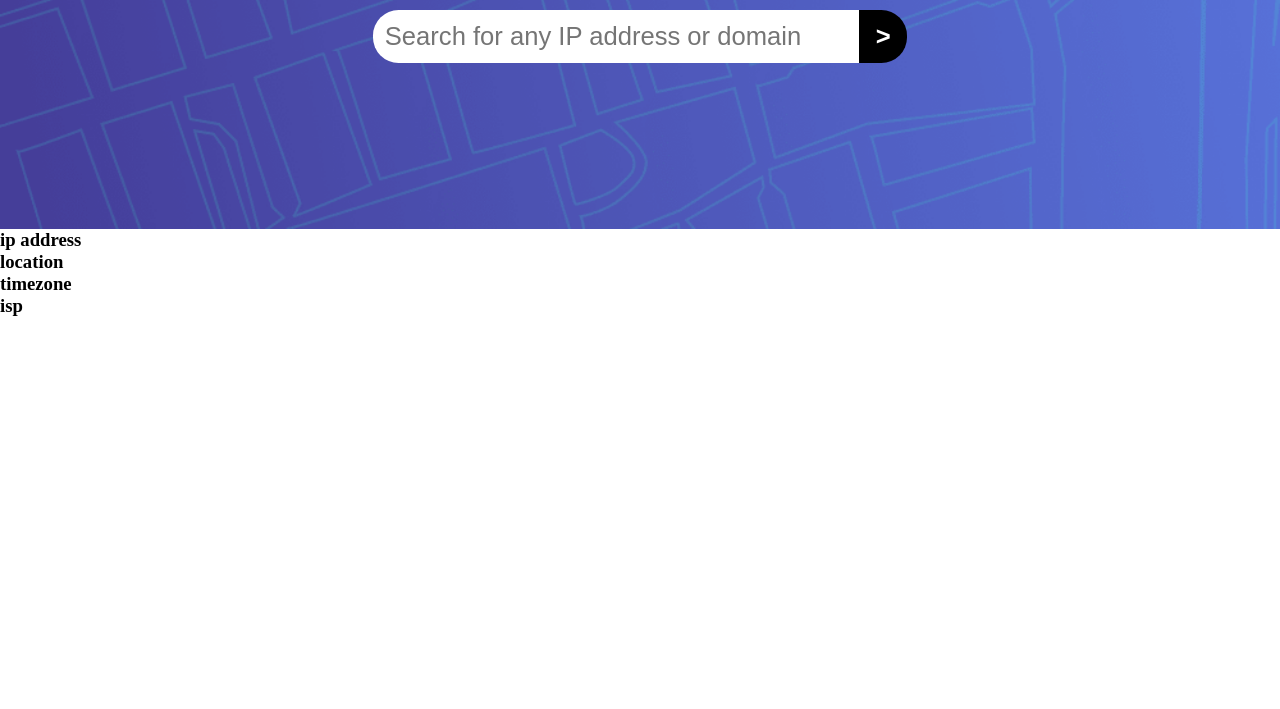
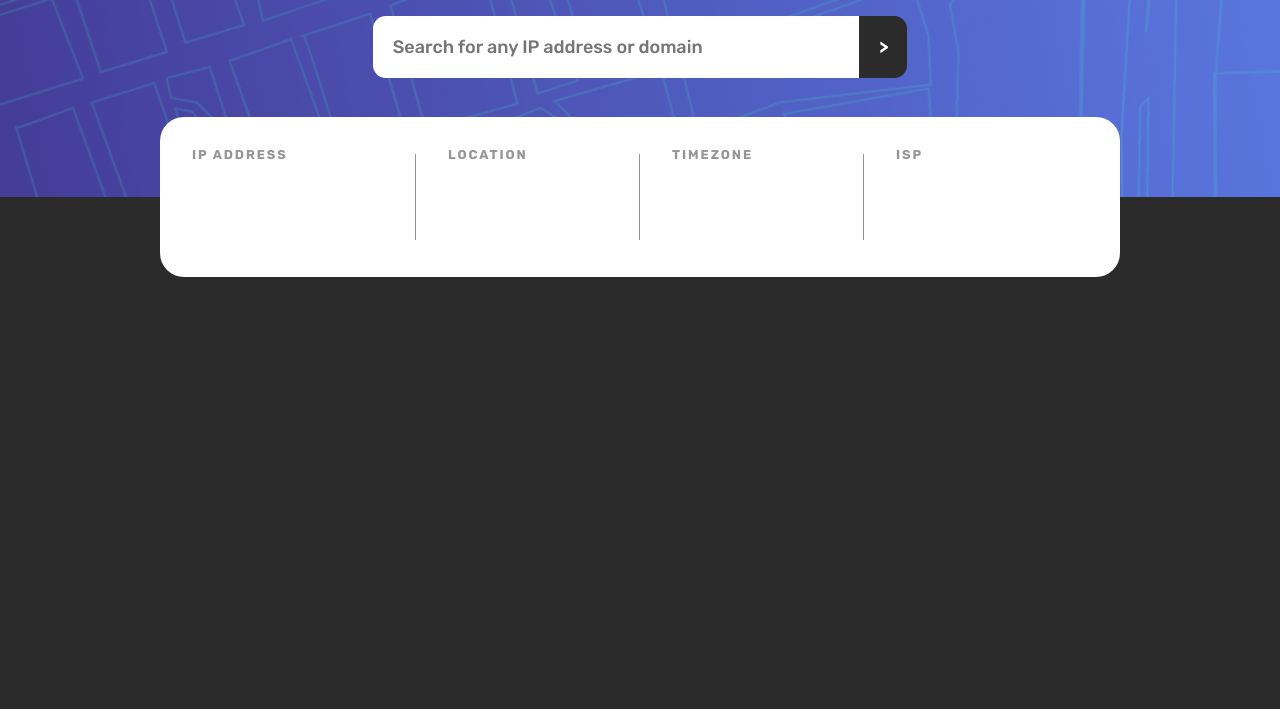
Before and after one commit to matthajec/ip-address-tracker, a plain HTML site: page index.html in a window 1280 px wide. Shown: the part 91-800 px from the top of the page. Drawn offline with Linux system fonts and the light colour scheme; no server answers.

Commit message:
refactoring and design
added functionality for uppercase domains, cleaned up code, and improved the design

```diff
--- a/index.html
+++ b/index.html
@@ -6,6 +6,8 @@
     <meta name="viewport" content="width=device-width, initial-scale=1.0">
 
     <link rel="icon" type="image/png" sizes="32x32" href="./images/favicon-32x32.png">
+
+    <link href="https://fonts.googleapis.com/css2?family=Rubik:wght@400;500;700&display=swap" rel="stylesheet">
 
     <link rel="stylesheet" type="text/css" href="css/main.css">
 
@@ -20,7 +22,7 @@
     <header>
         <h1 class="title">IP Address Tracker</h1>
         <form class="ip-input">
-      <input type="textbox" name="ip" class="ip-tb" placeholder="Search for any IP address or domain">
+            <input type="textbox" name="ip" class="ip-textbox" placeholder="Search for any IP address or domain">
             <button class="submit-btn">></button>
         </form>
     </header>
--- a/script.js
+++ b/script.js
@@ -3,23 +3,26 @@ const $form = document.querySelector('.ip-input')
 let ip = ''
 let error = false
 
+loadIP('8.8.8.8')
+
 //gets data from the ipify api
 async function getIPInfo(ip) {
 
     let type = ''
+
     //if the input contains letters but not a : (for ipv6 address) then it must a domain, if not it's an ip
-  if (ip.match(".*[a-z].*") && !ip.includes(':')) {
+    if (ip.toLowerCase().match(".*[a-z].*") && !ip.includes(':')) {
         type = 'domain'
     } else {
         type = 'ipAddress'
     }
 
+    console.log(ip)
     let res = await fetch(`https://geo.ipify.org/api/v1?apiKey=at_Wnsrnezdn0bKFv0UaxLezbhSOKoXQ&${type}=${ip}`)//dont touch it :) it's a free account anyways
 
     //set error to true or false depending on if the promise is ok
     if (!res.ok) {
         error = true
-
         //alerts the user there is an issue
         alert(`${res.status}: ${res.statusText}
 Did you input a valid IP/domain? If you're sure the IP/domain is valid, try again later.`)
@@ -33,7 +36,7 @@ Did you input a valid IP/domain? If you're sure the IP/domain is valid, try agai
 
 //puts the ip information into the dom
 function updateIPInfo(info) {
-  //removes the loading svgs
+    //stops the loading animation
     loading(false)
     document.querySelector('.ip-address').textContent = info.ip
     document.querySelector('.ip-location').textContent = `${info.location.city}, ${info.location.region} ${info.location.postalCode}`
@@ -42,31 +45,25 @@ function updateIPInfo(info) {
 }
 
 //adds or removes an animated svg to indicate that the data is loading
-//i should change this to a css keyframe animation for better support
+//should be changed to a css keyframe animation for better support
 function loading(status) {
     const $ipPropertyValues = document.querySelectorAll('.ip-property-value')
 
-  if (loading) {
+    if (status) {
         $ipPropertyValues.forEach(el => {
-      el.innerHTML += `
-        <img class="loading-svg" style="background: none" src="./images/Rolling-1s-200px.svg">
-      `
+            //adds loading svgs
+            el.innerHTML = `<img class="loading-svg" style="background: none" src="./images/Rolling-1s-200px.svg">`
         })
     } else {
         $ipPropertyValues.forEach(el => {
+            //removes loadings svgs
             el.innerHTML = ''
         })
     }
 }
 
-//listens for a submit
-$form.addEventListener('submit', ev => {
-  ev.preventDefault()
-
-  loading(true)
-  //sets ip to the user inputted value
-  ip = $form.elements['ip'].value
-
+//loads the info for the ip and displays it
+function loadIP(ip) {
     getIPInfo(ip).then(info => {
         //handles errors
         if (error) {
@@ -77,7 +74,14 @@ $form.addEventListener('submit', ev => {
         } else {
             updateIPInfo(info)
         }
+    })
+}
 
-    console.log(info)
+//listens for a submit
+$form.addEventListener('submit', ev => {
+    ev.preventDefault()
+
+    loading(true)
+    //sets ip to the user inputted value
+    loadIP($form.elements['ip'].value)
 })
-})
--- /dev/null
+++ b/scss/_header.scss
@@ -0,0 +1,46 @@
+header {
+  height: 18rem;
+  background-image: url('/images/pattern-bg.png');
+  background-size: cover;
+  padding: 2rem;
+  display: flex;
+  align-items: center;
+  flex-direction: column;
+
+  .title {
+    color: #fff;
+    font-weight: 500;
+    font-size: 2.25rem;
+  }
+
+  .ip-input {
+    margin-top: 2rem;
+    width: 100%;
+    display: flex;
+    justify-content: center;
+
+    * {
+      font-size: 18px;
+      padding: 1.25rem;
+      border: none;
+      outline: none;
+    }
+
+    .ip-textbox {
+      border-radius: .8rem 0 0 .8rem;;
+      width: 40%;
+      min-width: 28rem;
+      color: $darkGrey;
+      font-weight: 500;
+    }
+
+    .submit-btn {
+      border-radius: 0 .8rem .8rem 0;
+      width: 3%;
+      min-width: 3rem;
+      font-weight: bold;
+      background-color: $darkGrey;
+      color: #fff;
+    }
+  }
+}
--- /dev/null
+++ b/scss/_middle.scss
@@ -0,0 +1,49 @@
+.loading-svg {
+  height: 3rem;
+}
+
+.ip-info-container {
+  transform: translateY(-50%);
+  display: flex;
+  width: 75%;
+  justify-content: space-between;
+  padding: 2.3rem 2rem;
+  margin: 0 auto;
+  background: #fff;
+  height: 10rem;
+  border-radius: 1.5rem;
+
+  .ip-property {
+    width: 25%;
+    padding-right: .75rem;
+    padding-left: 2rem;
+    border-right: 1px solid $grey;
+    height: 100%;
+
+    &:first-child {
+      padding-left: 0;
+    }
+
+    &:last-child {
+      padding-right: 0;
+      border-right: none;
+    }
+
+    * {
+      word-wrap: break-word;
+    }
+
+    .ip-property-title {
+      transform: translateY(-50%);
+      text-transform: uppercase;
+      font-size: .8rem;
+      color: $grey;
+      letter-spacing: .15em;
+    }
+
+    .ip-property-value {
+      font-size: 1.6rem;
+      color: $darkGrey;
+    }
+  }
+}
--- a/scss/_variables.scss
+++ b/scss/_variables.scss
@@ -0,0 +1,3 @@
+//colors
+$darkGrey: hsl(0, 0%, 17%);
+$grey: hsl(0, 0%, 59%);
--- a/scss/main.scss
+++ b/scss/main.scss
@@ -1,54 +1,13 @@
-@import 'variables';
+@import 'variables', 'header', 'middle';
 
 * {
   margin: 0;
   padding: 0;
   box-sizing: border-box;
+  font-family: Rubik, Arial, Helvetica, sans-serif;
 }
 
 body {
   height: 100vh;
+  background-color: $darkGrey;
 }
-
-header {
-  height: 20rem;
-  background-image: url('/images/pattern-bg.png');
-  background-size: cover;
-  padding: 2rem;
-  display: flex;
-  align-items: center;
-  flex-direction: column;
-
-  .title {
-    color: #fff;
-  }
-
-  .ip-input {
-    margin-top: 2rem;
-    width: 100%;
-    display: flex;
-    justify-content: center;
-
-    * {
-      font-size: 1.6rem;
-      padding: .75rem;
-      border: none;
-      outline: none;
-    }
-
-    .ip-tb {
-      border-radius: 1em 0 0 1em;;
-      width: 40%;
-      min-width: 28rem;
-    }
-
-    .submit-btn {
-      border-radius: 0 1em 1em 0;
-      width: 3%;
-      min-width: 3rem;
-      font-weight: bold;
-      background-color: #000;
-      color: #fff;
-    }
-  }
-}
```
Also changed, not shown: css/main.css, 1 other file. Lines whose indentation alone changed are shown as unchanged.
